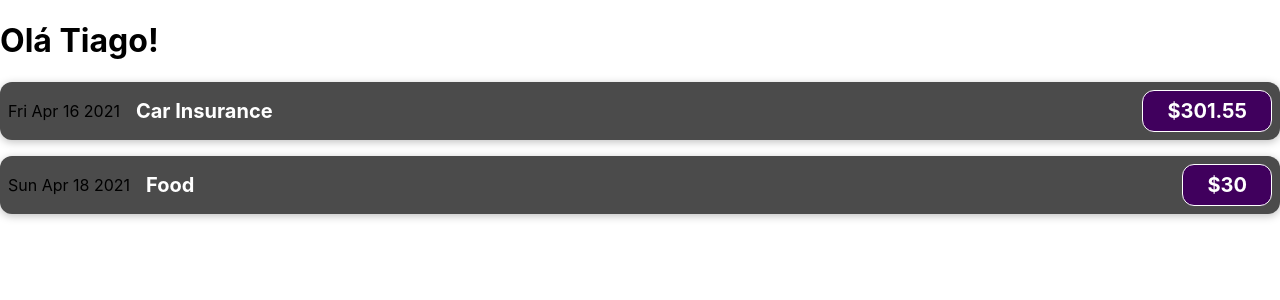
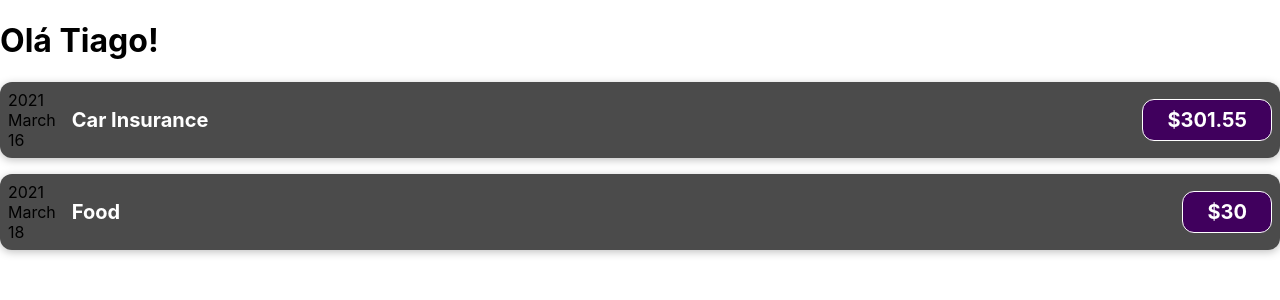
Before and after one commit to Shamoleambo/academind-react-complete-guide, a React (Create React App) app: page / in a window 1280 px wide. Shown: the top 300 px of the page. Built offline with nearby package versions, Linux system fonts and the light colour scheme.

Commit message:
separete the props attributes into more distinguishable variables

```diff
--- a/src/App.js
+++ b/src/App.js
@@ -2,8 +2,8 @@
 
 function App() {
   const expenses = [
-    { title: 'Car Insurance', amount: 301.55, date: new Date(2021, 3, 16) },
-    { title: 'Food', amount: 30, date: new Date(2021, 3, 18) }
+    { title: 'Car Insurance', amount: 301.55, date: new Date(2021, 2, 16) },
+    { title: 'Food', amount: 30, date: new Date(2021, 2, 18) }
   ]
 
   return (
--- a/src/components/ExpenseItem.js
+++ b/src/components/ExpenseItem.js
@@ -1,9 +1,17 @@
 import './ExpenseItem.css'
 
 function ExpenseItem(props) {
+  const month = props.date.toLocaleString('en-US', { month: 'long' })
+  const day = props.date.toLocaleString('en-US', { day: '2-digit' })
+  const year = props.date.getFullYear()
+
   return (
     <div className='expense-item'>
-      <div>{props.date.toDateString()}</div>
+      <div>
+        <div>{year}</div>
+        <div>{month}</div>
+        <div>{day}</div>
+      </div>
       <div className='expense-item__description'>
         <h2>{props.title}</h2>
         <div className='expense-item__price'>${props.amount}</div>
```
